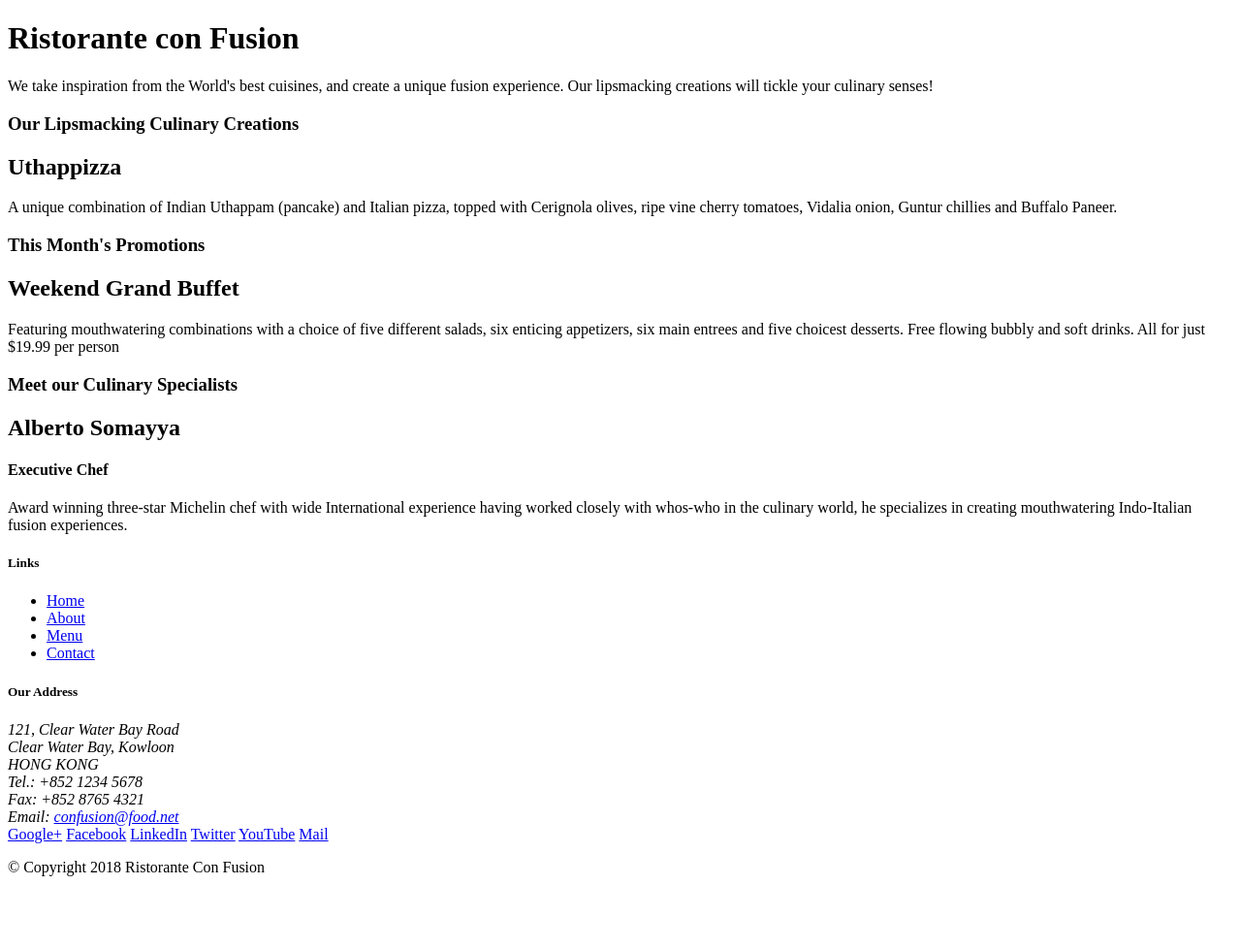
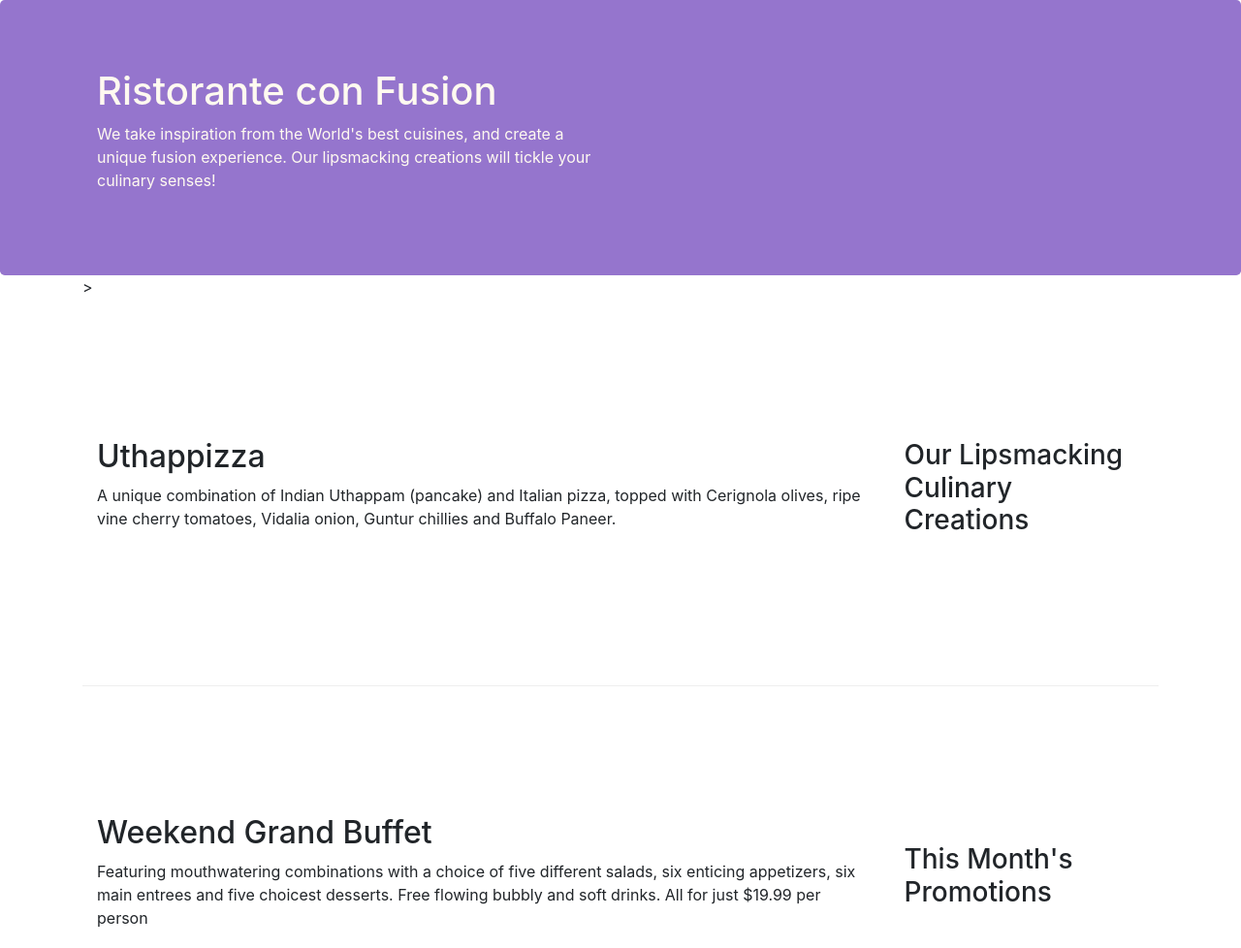
Before and after one commit to pmiklos990/bootstrap1, a website: page index.html in a window 1280 px wide. Shown: the top 978 px of the page at 97% size. Before the commit the page ends 920 px from the top, so only its background shows below. Drawn offline with nearby package versions, Linux system fonts and the light colour scheme.

Commit message:
bootstrap part 2

```diff
--- /dev/null
+++ b/css/styles.css
@@ -0,0 +1,30 @@
+.row-header {
+    margin: 0px auto;
+    padding: 0px auto
+}
+
+.row-content {
+    margin: 0px auto;
+    padding: 50px 0px 50px 0px;
+    border-bottom: 1px ridge;
+    min-height: 400px;
+}
+
+.footer {
+    background-color: #d1c4e9;
+    margin: 0px auto;
+    padding: 20px 0px 20px 0px;
+}
+
+.jumbotron {
+    padding: 70px 30px 70px 30px;
+    margin: 0px auto;
+    background: #9575CD;
+    color: floralwhite;
+}
+
+.address {
+    font-size: 80%;
+    margin: 0px;
+    color: #0f0f0f;
+}
--- a/index.html
+++ b/index.html
@@ -2,51 +2,59 @@
 <html lang="en">
 
 <head>
+     <!-- Required meta tags always come first -->
+     <meta charset="utf-8">
+     <meta name="viewport" content="width=device-width, initial-scale=1, shrink-to-fit=no">
+     <meta http-equiv="x-ua-compatible" content="ie=edge">
+
+     <!-- Bootstrap CSS -->
+     <link rel="stylesheet" href="node_modules/bootstrap/dist/css/bootstrap.min.css">
+     <link rel="stylesheet" href="css/styles.css">
     <title>Ristorante Con Fusion</title>
 </head>
 
 <body>
 
-    <header>
-        <div>
-            <div>
-                <div>
+    <header class="jumbotron">
+        <div class="container">
+            <div class="row row-header">
+                <div class="col-12 col-sm-6">
                     <h1>Ristorante con Fusion</h1>
                     <p>We take inspiration from the World's best cuisines, and create a unique fusion experience. Our lipsmacking creations will tickle your culinary senses!</p>
                 </div>
-                <div>
+                <div class="col-12 col-sm">
                 </div>
             </div>
         </div>
     </header>
 
-    <div>
-        <div>
-            <div>
+    <div class="container"> >
+        <div class="row row-content align-items-center">
+            <div class="col-12 col-sm-4 order-sm-last col-md-3">
                 <h3>Our Lipsmacking Culinary Creations</h3>
             </div>
-            <div>
+            <div class="col col-sm order-sm-first col-md" >
                 <h2>Uthappizza</h2>
                 <p>A unique combination of Indian Uthappam (pancake) and Italian pizza, topped with Cerignola olives, ripe vine cherry tomatoes, Vidalia onion, Guntur chillies and Buffalo Paneer.</p>
             </div>
         </div>
 
 
-        <div>
-            <div>
+        <div class="row row-content align-items-center">
+            <div class="col-12 col-sm-4 order-sm-last col-md-3">
                 <h3>This Month's Promotions</h3>
             </div>
-            <div>
+            <div class="col col-sm order-sm-first col-md">
                 <h2>Weekend Grand Buffet</h2>
                 <p>Featuring mouthwatering combinations with a choice of five different salads, six enticing appetizers, six main entrees and five choicest desserts. Free flowing bubbly and soft drinks. All for just $19.99 per person </p>
             </div>
         </div>
 
-        <div>
-            <div>
+        <div class="row row-content align-items-center">
+            <div class="col-12 col-sm-4 col-md-3">
                 <h3>Meet our Culinary Specialists</h3>
             </div>
-            <div>
+            <div class="col col-sm col-md">
                 <h2>Alberto Somayya</h2>
                 <h4>Executive Chef</h4>
                 <p>Award winning three-star Michelin chef with wide International experience having worked closely with whos-who in the culinary world, he specializes in creating mouthwatering Indo-Italian fusion experiences. </p>
@@ -54,19 +62,19 @@
         </div>
     </div>
 
-    <footer>
-        <div>
-            <div>
-                <div>
+    <footer class="footer" >
+        <div class="container">
+            <div class="row">
+                <div class="col-4 offset-1 col-sm-2">
                     <h5>Links</h5>
-                    <ul>
+                    <ul class="list-unstyled">
                         <li><a href="#">Home</a></li>
                         <li><a href="#">About</a></li>
                         <li><a href="#">Menu</a></li>
                         <li><a href="#">Contact</a></li>
                     </ul>
                 </div>
-                <div>
+                <div class="col-7 col-sm-5">
                     <h5>Our Address</h5>
                     <address>
 		              121, Clear Water Bay Road<br>
@@ -77,8 +85,8 @@
 		              Email: <a href="mailto:confusion@food.net">confusion@food.net</a>
 		           </address>
                 </div>
-                <div>
-                    <div>
+                <div class="col-12 col-sm-4 align-self-center">
+                    <div class="text-center">
                         <a href="http://google.com/+">Google+</a>
                         <a href="http://www.facebook.com/profile.php?id=">Facebook</a>
                         <a href="http://www.linkedin.com/in/">LinkedIn</a>
@@ -88,14 +96,19 @@
                     </div>
                 </div>
            </div>
-           <div>
-                <div>
+           <div class="row justify-content-center">
+                <div class="col-auto">
                     <p>© Copyright 2018 Ristorante Con Fusion</p>
                 </div>
            </div>
         </div>
     </footer>
 
+     <!-- jQuery first, then Popper.js, then Bootstrap JS. -->
+     <script src="node_modules/jquery/dist/jquery.slim.min.js"></script>
+     <script src="node_modules/popper.js/dist/umd/popper.min.js"></script>
+     <script src="node_modules/bootstrap/dist/js/bootstrap.min.js"></script>
+
 </body>
 
 </html>
--- a/package.json
+++ b/package.json
@@ -12,5 +12,10 @@
   "license": "ISC",
   "devDependencies": {
     "lite-server": "^2.3.0"
+  },
+  "dependencies": {
+    "bootstrap": "^4.6.1",
+    "jquery": "^3.6.0",
+    "popper.js": "^1.12.9"
   }
 }
```
Also changed, not shown: 1 other file.
